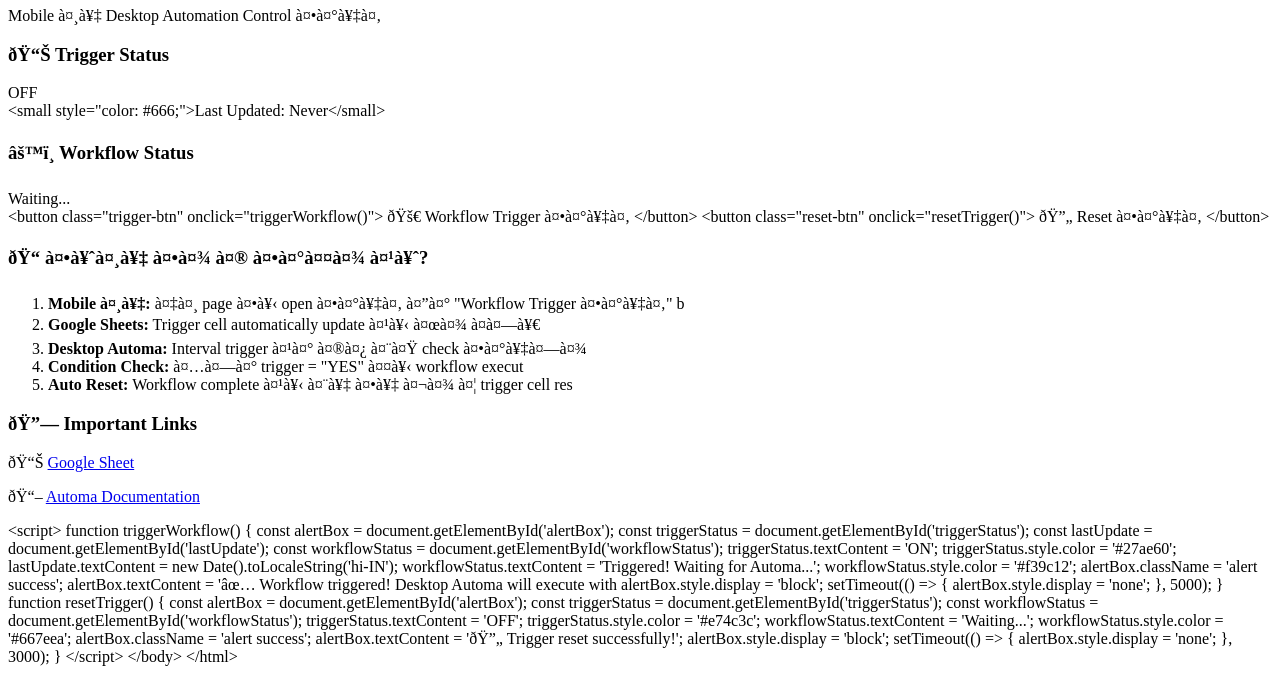
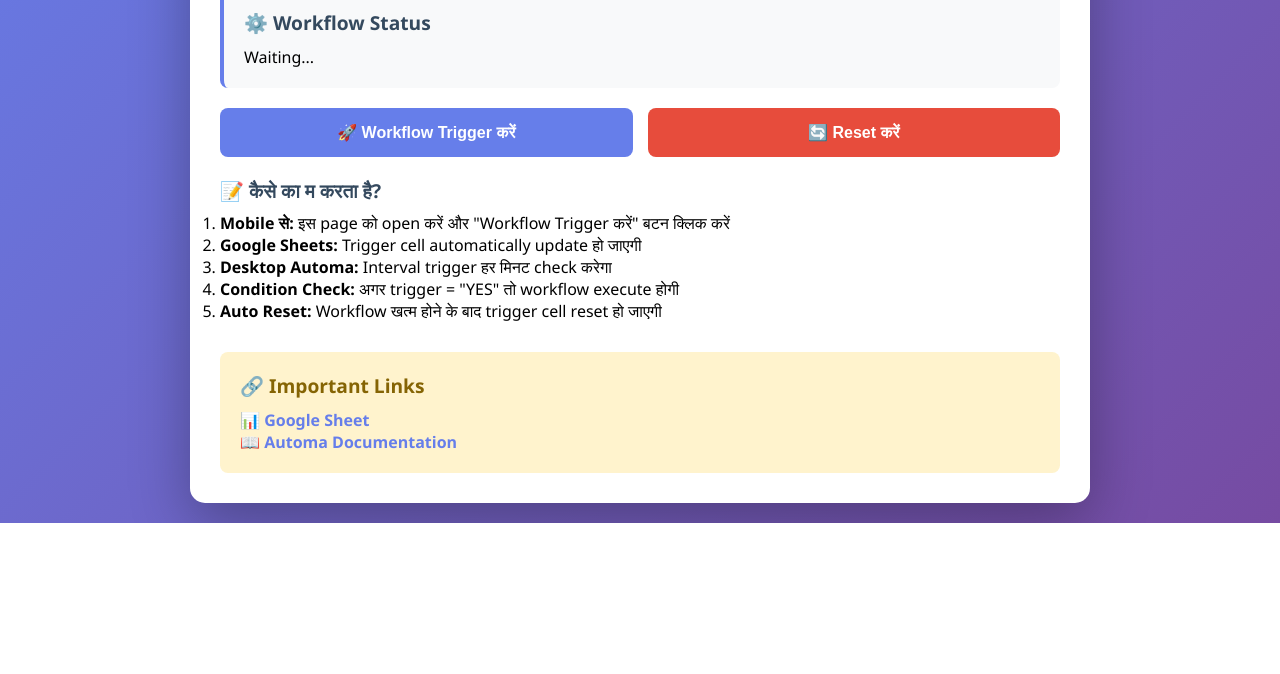
Before and after one commit to Lokendrasahu/automa-mobile-trigger, a plain HTML site: page index.html in a window 1280 px wide. Shown: the part 297-971 px from the top of the page. After the commit the page ends 820 px from the top, so only its background shows below. Drawn offline with Linux system fonts and the light colour scheme.

Commit message:
Update index.html

```diff
--- a/index.html
+++ b/index.html
@@ -1,56 +1,71 @@
-&lt;html lang="hi"&gt;
-&lt;head&gt;
-&lt;meta charset="UTF-8"&gt;
-&lt;meta name="viewport" content="width=device-width, initial-scale=1.0"&gt;
-&lt;title&gt;Automa Workflow Dashboard&lt;/title&gt;
-&lt;style&gt;
+<!DOCTYPE html>
+<html lang="hi">
+<head>
+<meta charset="UTF-8" />
+<meta name="viewport" content="width=device-width, initial-scale=1.0"/>
+<title>Automa Workflow Dashboard</title>
+<style>
 * { margin: 0; padding: 0; box-sizing: border-box; }
 body {
   font-family: 'Segoe UI', Tahoma, Geneva, Verdana, sans-serif;
   background: linear-gradient(135deg, #667eea 0%, #764ba2 100%);
   min-height: 100vh;
   padding: 20px;
+  display: flex;
+  justify-content: center;
+  align-items: center;
 }
 .container {
-max-width: 800px;
-margin: 0 auto;
-background: white;
+  max-width: 900px;
+  width: 100%;
+  background: #fff;
   border-radius: 15px;
   padding: 30px;
   box-shadow: 0 20px 60px rgba(0,0,0,0.3);
+  font-family: 'Segoe UI', Tahoma, Geneva, Verdana, sans-serif;
 }
-h1 { color: #667eea; text-align: center; margin-bottom: 10px; }
-.subtitle { text-align: center; color: #666; margin-bottom: 30px; font-size: 14px;
+h1 { color: #667eea; text-align: center; margin-bottom: 10px; font-size: 2em; }
+h3 { margin-bottom: 8px; color: #34495e; font-size: 1.2em; }
+.subtitle { text-align: center; color: #666; margin-bottom: 20px; font-size: 1em; }
 .status-card {
   background: #f8f9fa;
   border-left: 4px solid #667eea;
   padding: 20px;
   margin-bottom: 20px;
-border-radius: 5px;
+  border-radius: 8px;
 }
-.status-card h3 { color: #333; margin-bottom: 10px; }
-.status-value { font-size: 24px; font-weight: bold; color: #667eea; }
-.button-group { display: grid; grid-template-columns: 1fr 1fr; gap: 15px; margin: 3
+.status-card h3 { margin-bottom: 10px; }
+.status-value {
+  font-size: 24px;
+  font-weight: bold;
+  color: #667eea;
+}
+.button-group {
+  display: grid;
+  grid-template-columns: repeat(auto-fit, minmax(150px, 1fr));
+  gap: 15px;
+  margin-top: 20px;
+}
 button {
-padding: 15px 30px;
-font-size: 16px;
+  padding: 15px;
+  font-size: 1em;
   border: none;
   border-radius: 8px;
   cursor: pointer;
   transition: all 0.3s;
   font-weight: bold;
 }
-.trigger-btn { background: #667eea; color: white; }
+.trigger-btn {
+  background: #667eea; color: #fff;
+}
 .trigger-btn:hover {
-background: #5568d3;
-transform: translateY(-2px);
-box-shadow: 0 5px 15px rgba(102, 126, 234, 0.4);
+  background: #5568d3; transform: translateY(-2px); box-shadow: 0 5px 15px rgba(85,104,211,0.4);
 }
-.reset-btn { background: #e74c3c; color: white; }
+.reset-btn {
+  background: #e74c3c; color: #fff;
+}
 .reset-btn:hover {
-background: #c0392b;
-transform: translateY(-2px);
-box-shadow: 0 5px 15px rgba(231, 76, 60, 0.4);
+  background: #c0392b; transform: translateY(-2px); box-shadow: 0 5px 15px rgba(231,76,60,0.4);
 }
 .instructions {
   background: #e8f4f8;
@@ -58,7 +73,7 @@ padding: 20px;
   border-radius: 8px;
   margin-top: 20px;
 }
-.instructions h3 { color: #2c3e50; margin-bottom: 15px; }
+.instructions h3 { margin-bottom: 10px; }
 .instructions ol { margin-left: 20px; line-height: 1.8; color: #34495e; }
 .instructions li { margin-bottom: 10px; }
 .alert {
@@ -67,89 +82,102 @@ border-radius: 8px;
   margin-top: 20px;
   display: none;
 }
-.alert.success {
-background: #d4edda;
-color: #155724;
-border: 1px solid #c3e6cb;
-}
+.alert.success { background: #d4edda; color: #155724; border: 1px solid #c3e6cb; }
 .links {
   margin-top: 30px;
   padding: 20px;
   background: #fff3cd;
   border-radius: 8px;
 }
-.links h3 { color: #856404; margin-bottom: 10px; }
+.links h3 { margin-bottom: 10px; color: #856404; }
 .links a { color: #667eea; text-decoration: none; font-weight: bold; }
 .links a:hover { text-decoration: underline; }
-&lt;/style&gt;
-&lt;/head&gt;
-&lt;body&gt;
-<div>
+</style>
+</head>
+<body>
+<div class="container">
 <h1>🤖 Automa Workflow Dashboard</h1>
-<p>Mobile से Desktop Automation Control करें</p>
-<div>
+<p class="subtitle">Mobile से Desktop Automation Control करें</p>
+
+<!-- Trigger Status -->
+<div class="status-card">
 <h3>📊 Trigger Status</h3>
-<div>OFF</div>
-&lt;small style="color: #666;"&gt;Last Updated: <span>Never</span>&lt;/small&gt
+<div id="triggerStatusText">OFF</div>
+<small style="color:#666;">Last Updated: <span id="lastUpdated">Never</span></small>
 </div>
-<div>
+
+<!-- Workflow Status -->
+<div class="status-card">
 <h3>⚙️ Workflow Status</h3>
-<div>Waiting...</div>
+<div id="workflowStatusText">Waiting...</div>
 </div>
-<div>
-&lt;button class="trigger-btn" onclick="triggerWorkflow()"&gt;
-🚀 Workflow Trigger करें
-&lt;/button&gt;
-&lt;button class="reset-btn" onclick="resetTrigger()"&gt;
-🔄 Reset करें
-&lt;/button&gt;
+
+<!-- Buttons -->
+<div class="button-group">
+<button class="trigger-btn" onclick="triggerWorkflow()">🚀 Workflow Trigger करें</button>
+<button class="reset-btn" onclick="resetTrigger()">🔄 Reset करें</button>
 </div>
-<div></div>
-<div>
+
+<!-- How does it work? -->
+<div style="margin-top:20px;">
 <h3>📝 कैसे का म करता है?</h3>
 <ol>
-<li><strong>Mobile से:</strong> इस page को open करें और "Workflow Trigger करें" b
-<li><strong>Google Sheets:</strong> Trigger cell automatically update हो जा एगी
-<li><strong>Desktop Automa:</strong> Interval trigger हर मि नट check करेगा </li>
-<li><strong>Condition Check:</strong> अगर trigger = "YES" तो workflow execut
-<li><strong>Auto Reset:</strong> Workflow complete हो ने के बा द trigger cell res
+<li><strong>Mobile से:</strong> इस page को open करें और "Workflow Trigger करें" बटन क्लिक करें</li>
+<li><strong>Google Sheets:</strong> Trigger cell automatically update हो जाएगी</li>
+<li><strong>Desktop Automa:</strong> Interval trigger हर मिनट check करेगा </li>
+<li><strong>Condition Check:</strong> अगर trigger = "YES" तो workflow execute होगी</li>
+<li><strong>Auto Reset:</strong> Workflow खत्म होने के बाद trigger cell reset हो जाएगी</li>
 </ol>
 </div>
-<div>
+
+<!-- Important Links -->
+<div class="links">
 <h3>🔗 Important Links</h3>
-<p>📊 <a href="https://docs.google.com/spreadsheets/d/179nsb7VcX86_gJqz10p6ZUz_qU23ROEfJyGNuJokHuw/edit">Google Sheet</a></p>
-<p>📖 <a href="https://automa-docs-old.vercel.app/">Automa Documentation</a></p>
+<p>📊 <a href="https://docs.google.com/spreadsheets/d/179nsb7VcX86_gJqz10p6ZUz_qU23ROEfJyGNuJokHuw/edit" target="_blank">Google Sheet</a></p>
+<p>📖 <a href="https://automa-docs-old.vercel.app/" target="_blank">Automa Documentation</a></p>
 </div>
+
+<!-- Alert Box -->
+<div id="alertBox" class="alert"></div>
+
 </div>
-&lt;script&gt;
+
+<script>
+// DOM elements
+const triggerStatusText = document.getElementById('triggerStatusText');
+const lastUpdatedSpan = document.getElementById('lastUpdated');
+const workflowStatusText = document.getElementById('workflowStatusText');
+const alertBox = document.getElementById('alertBox');
+
+function showAlert(message, isSuccess=true) {
+  alertBox.textContent = message;
+  alertBox.className = 'alert ' + (isSuccess ? 'success' : '');
+  alertBox.style.display = 'block';
+  setTimeout(() => { alertBox.style.display = 'none'; }, 3000);
+}
+
+// Trigger Button
 function triggerWorkflow() {
-const alertBox = document.getElementById('alertBox');
-const triggerStatus = document.getElementById('triggerStatus');
-const lastUpdate = document.getElementById('lastUpdate');
-const workflowStatus = document.getElementById('workflowStatus');
-triggerStatus.textContent = 'ON';
-triggerStatus.style.color = '#27ae60';
-lastUpdate.textContent = new Date().toLocaleString('hi-IN');
-workflowStatus.textContent = 'Triggered! Waiting for Automa...';
-workflowStatus.style.color = '#f39c12';
-alertBox.className = 'alert success';
-alertBox.textContent = '✅ Workflow triggered! Desktop Automa will execute with
-alertBox.style.display = 'block';
-setTimeout(() =&gt; { alertBox.style.display = 'none'; }, 5000);
+  triggerStatusText.textContent = 'ON';
+  triggerStatusText.style.color = '#27ae60';
+  lastUpdatedSpan.textContent = new Date().toLocaleString('hi-IN');
+  workflowStatusText.textContent = 'Triggered! Waiting for Automa...';
+  workflowStatusText.style.color = '#f39c12';
+  showAlert('✅ Workflow triggered! Desktop Automa will execute.', true);
+  // Optional: Trigger your custom logic here (e.g., set cell value via API)
 }
+
+// Reset Button
 function resetTrigger() {
-const alertBox = document.getElementById('alertBox');
-const triggerStatus = document.getElementById('triggerStatus');
-const workflowStatus = document.getElementById('workflowStatus');
-triggerStatus.textContent = 'OFF';
-triggerStatus.style.color = '#e74c3c';
-workflowStatus.textContent = 'Waiting...';
-workflowStatus.style.color = '#667eea';
-alertBox.className = 'alert success';
-alertBox.textContent = '🔄 Trigger reset successfully!';
-alertBox.style.display = 'block';
-setTimeout(() =&gt; { alertBox.style.display = 'none'; }, 3000);
+  triggerStatusText.textContent = 'OFF';
+  triggerStatusText.style.color = '#e74c3c';
+  workflowStatusText.textContent = 'Waiting...';
+  workflowStatusText.style.color = '#667eea';
+  showAlert('🔄 Trigger reset successfully!', true);
+  // Optional: Reset your trigger cell via API
 }
-&lt;/script&gt;
-&lt;/body&gt;
-&lt;/html&gt;
+
+// To actually integrate with Google Sheets, you need API calls or webhook triggers outside this code.
+</script>
+</body>
+</html>
```
Lines whose indentation alone changed are shown as unchanged.
